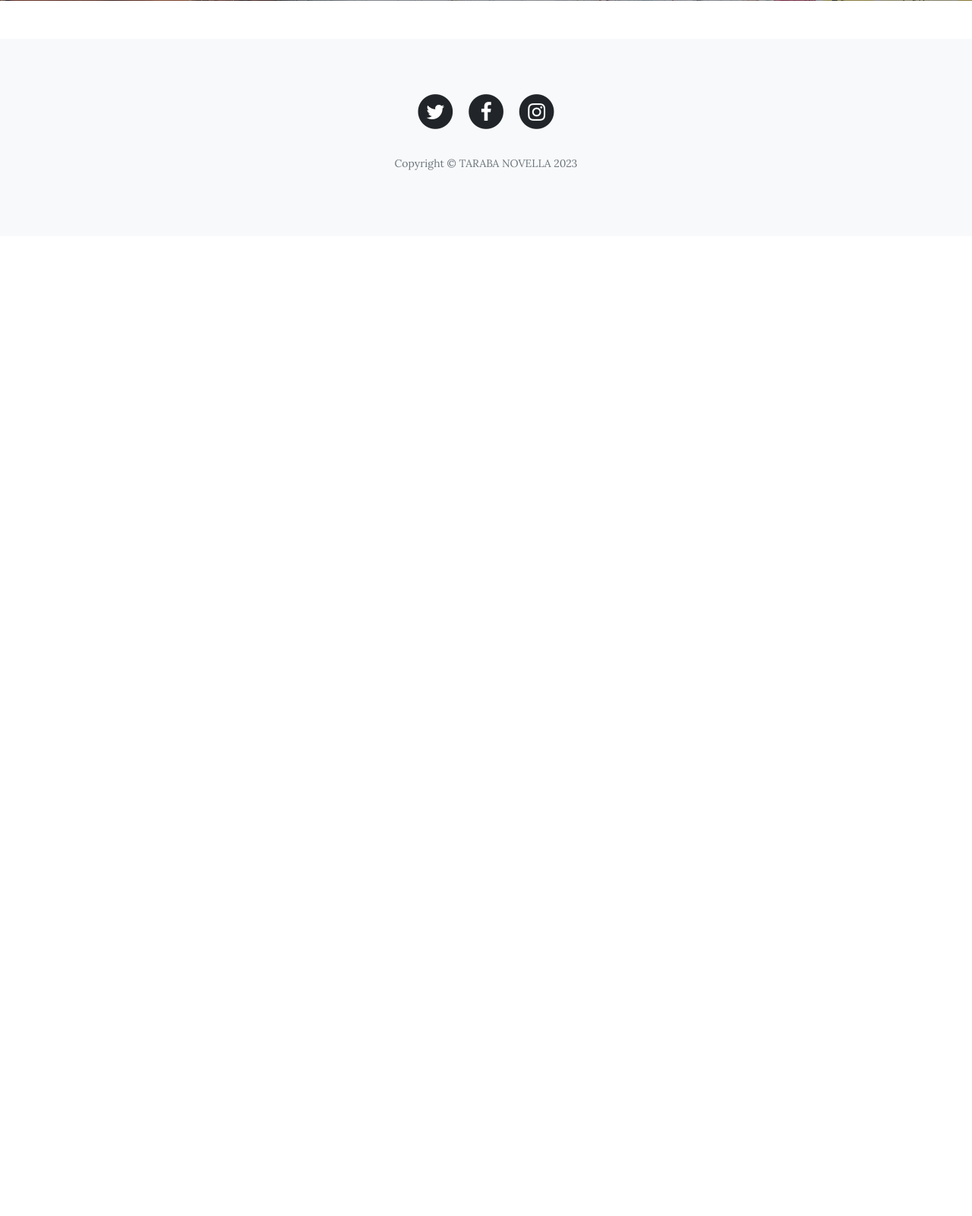
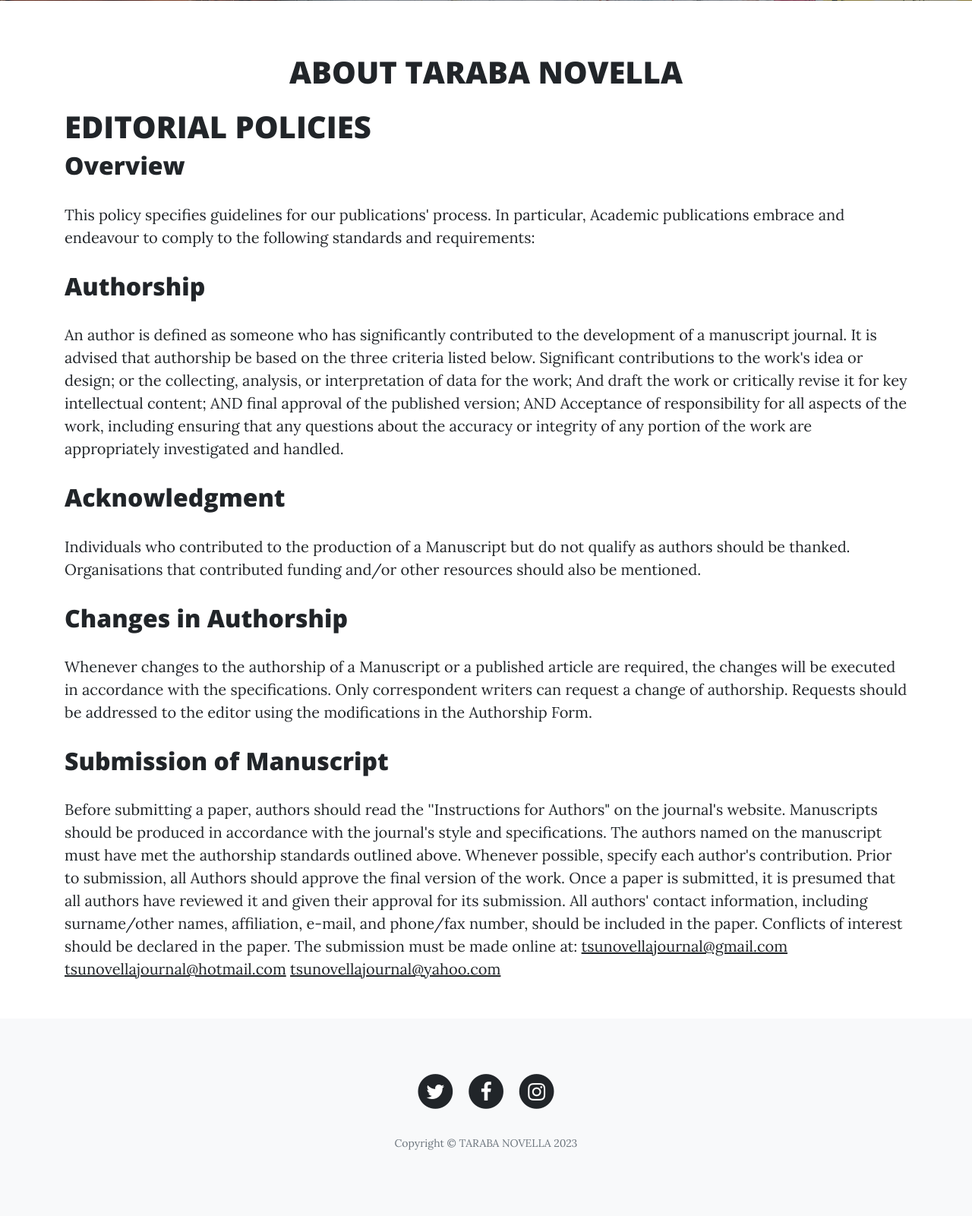
Before and after one commit to ShuaibuPassionateProgrammer/tarabanovella, a PHP site: page /tarabanovella/about.php in a window 1280 px wide. Shown: the part 571-2172 px from the top of the page at 76% size. Before the commit the page ends 795 px from the top, so only its background shows below. Run offline with PHP 8.4, Linux system fonts and the light colour scheme.

Commit message:
The main content of the about implemented inside container

```diff
--- a/about.php
+++ b/about.php
@@ -15,4 +15,69 @@
     </div>
 </header>
 
+<div class="container">
+    <h1 class="text-center mb-4">ABOUT TARABA NOVELLA</h1>
+
+    <div class="about-content">
+        <h1>EDITORIAL POLICIES</h1>
+        <h2>Overview </h2>
+        <p>
+            This policy specifies guidelines for our publications' process. In particular, Academic publications embrace and endeavour to comply to the following standards and requirements:
+        </p>
+
+        <h2>Authorship</h2>
+        <p>
+            An author is defined as someone who has significantly contributed to the development of a manuscript journal. It is advised that authorship be based on the three criteria listed below.
+            Significant contributions to the work's idea or design; or the collecting, analysis, or interpretation of data for the work; And draft the work or critically revise it for key intellectual content; AND final approval of the published version; AND Acceptance of responsibility for all aspects of the work, including ensuring that any questions about the accuracy or integrity of any portion of the work are appropriately investigated and handled.
+        </p>
+
+        <h2>Acknowledgment</h2>
+        <p>
+            Individuals who contributed to the production of a Manuscript but do not qualify as authors should be thanked. Organisations that contributed funding and/or other resources should also be mentioned.
+        </p>
+
+        <h2>Changes in Authorship</h2>
+        <p>
+            Whenever changes to the authorship of a Manuscript or a published article are required, the changes will be executed in accordance with the specifications. Only correspondent writers can request a change of authorship. Requests should be addressed to the editor using the modifications in the Authorship Form.
+        </p>
+
+        <h2>Submission of Manuscript</h2>
+        <p>
+            Before submitting a paper, authors should read the ''Instructions for Authors" on the journal's website. Manuscripts should be produced in accordance with the journal's style and specifications.
+            The authors named on the manuscript must have met the authorship standards outlined above. Whenever possible, specify each author's contribution.
+            Prior to submission, all Authors should approve the final version of the work. Once a paper is submitted, it is presumed that all authors have reviewed it and given their approval for its submission.
+            All authors' contact information, including surname/other names, affiliation, e-mail, and phone/fax number, should be included in the paper.
+            Conflicts of interest should be declared in the paper.
+            The submission must be made online at: <a href="mailto:tsunovellajournal@gmail.com">tsunovellajournal@gmail.com</a>
+            <a href="mailto:tsunovellajournal@hotmail.com">tsunovellajournal@hotmail.com</a>
+            <a href="mailto:tsunovellajournal@yahoo.com">tsunovellajournal@yahoo.com</a>
+        </p>
+    </div>
+
+    <!-- <div class="about-content">
+        <p>
+            Welcome to TSU-Novella, your online journal platform where you can discover and share a wealth of knowledge,
+            insights, and stories. Whether you are a reader or an author, TSU-Novella provides a seamless experience
+            for exploring diverse journals in various fields.
+        </p>
+
+        <p>
+            Our mission is to create a space where individuals can express their thoughts, research findings,
+            and creative works. TSU-Novella aims to foster a community of writers, researchers, and readers,
+            promoting the exchange of ideas and perspectives.
+        </p>
+
+        <p>
+            Key features of TSU-Novella include user-friendly journal uploads, easy navigation, and a robust search
+            functionality to help you find journals that match your interests. Dive into the world of knowledge and
+            storytelling with TSU-Novella.
+        </p>
+
+        <p>
+            Thank you for being a part of our community. If you have any questions or feedback, feel free to
+            <a href="contact.php">contact us</a>.
+        </p>
+    </div> -->
+</div>
+
 <?php require('includes/footer.php'); ?>
```
